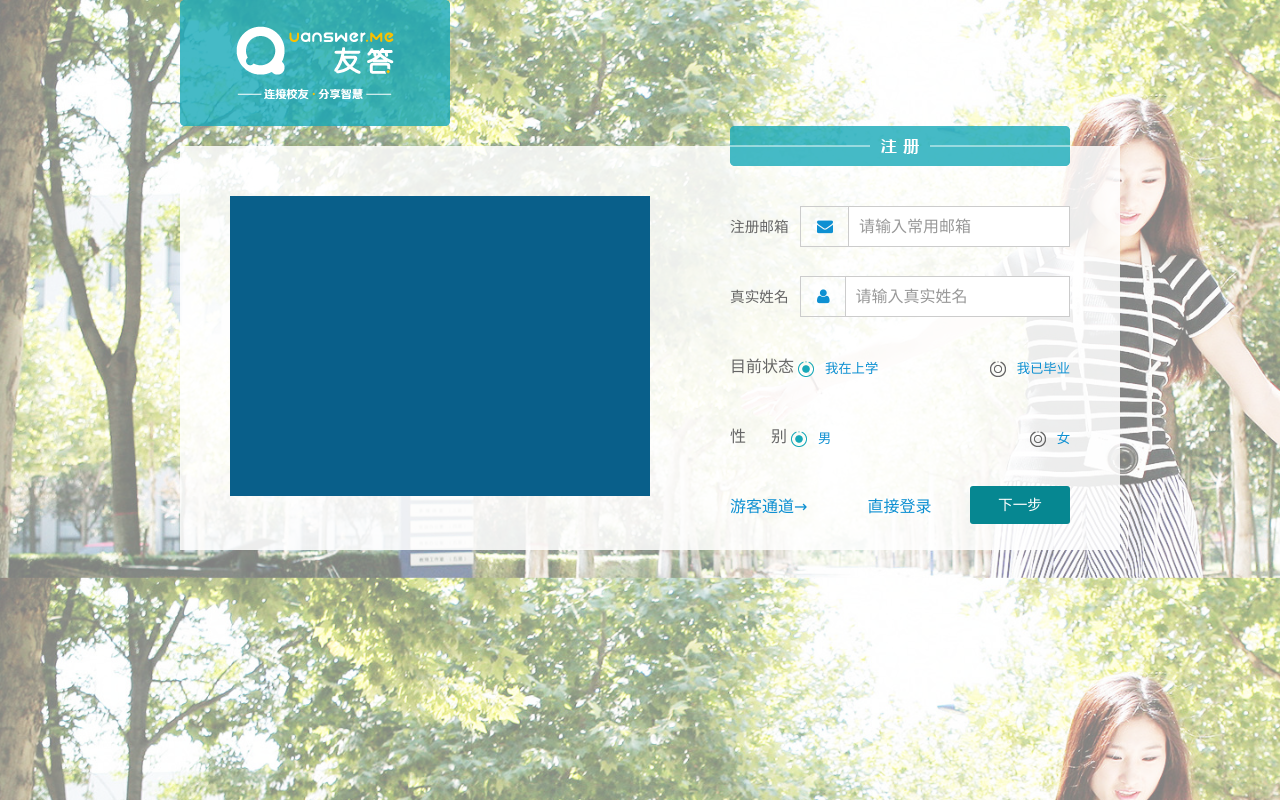
After one commit to Superbeet/Youda_opensource, a Django app: page /register/ in a window 1280 px wide. The commit adds this page. Run offline with Django 3.2, Linux system fonts and the light colour scheme; parts of the project's set-up code (start-up, migrations or seed data) failed here and were passed over.

Commit message:
完成注册界面第一版块(共三个板块)雏形

```diff
--- a/youda/YoudaBE/urls.py
+++ b/youda/YoudaBE/urls.py
@@ -24,6 +24,7 @@
     url(r'questiondetail/question/(\d+)/$',questionAction.showQuestionDetail),#问题详情的问题
     url(r'questiondetail/answer/(\d+)/(\d+)$',questionAction.showAnswersAndComments),#问题详情的问题回复
     url(r'^login/$',systemAction.toLogin),
+    url(r'^register/$',systemAction.toRegister),
     #url(r'^message',messageAction.index),
 )
 #用于测试
--- a/youda/action/systemAction.py
+++ b/youda/action/systemAction.py
@@ -4,3 +4,6 @@
 
 def toLogin(request):
     return render_to_response('login.html')
+
+def toRegister(request):
+    return render_to_response('register.html')
--- a/youda/static/css/index.css
+++ b/youda/static/css/index.css
@@ -1,3 +1,7 @@
+html, body {
+  margin: 0;
+  height: 100%; }
+
 a {
   outline: none; }
 
@@ -18,7 +22,7 @@
 .rec {
   width: 250px;
   height: 95px;
-  background-color: #17A9B8; }
+  background-color: #17a9b8; }
 
 .baseMagTop {
   margin-top: 7.5px; }
@@ -28,11 +32,11 @@
   height: 90px; }
 
 .common_font {
-  color: #17A9B8;
+  color: #17a9b8;
   font-size: 11pt; }
 
 .havier_font {
-  color: #328CBE;
+  color: #328cbe;
   font-size: 11pt; }
 
 .dark_font {
@@ -55,8 +59,11 @@
 .font_small {
   font-size: 10pt; }
 
+.hidden {
+  display: none; }
+
 .border_bottom {
-  border-bottom: 0.25px solid #17A9B8; }
+  border-bottom: 0.25px solid #17a9b8; }
 
 .border_bottom_dark {
   border-bottom: 0.25px solid #666666; }
@@ -73,7 +80,7 @@
 #header_bg {
   height: 90px;
   width: 100%;
-  background-color: #17A9B8; }
+  background-color: #17a9b8; }
 
 #header {
   width: 1140px;
@@ -115,7 +122,7 @@
   border-top-left-radius: 0px;
   border-bottom-left-radius: 0px;
   border: 0;
-  border-left: 0.75px solid #17A9B8; }
+  border-left: 0.75px solid #17a9b8; }
 
 #search .am-btn {
   border: 0; }
@@ -180,7 +187,7 @@
 
 #newPoperText {
   font-size: 12pt;
-  color: #17A9B8;
+  color: #17a9b8;
   padding-left: 64px;
   margin-top: 43px;
   height: 30px; }
@@ -325,7 +332,7 @@
 .people_and_answer {
   width: 200px;
   height: 110px;
-  color: #328CBE;
+  color: #328cbe;
   margin-top: 22px;
   margin-bottom: 22px;
   border-bottom: 0.25px solid #666666; }
@@ -363,7 +370,7 @@
   height: 90px; }
 
 .interest_people_name {
-  background-color: #17A9B8;
+  background-color: #17a9b8;
   color: white;
   text-align: center;
   font-size: 11pt;
@@ -389,5 +396,3 @@
   height: 180px;
   width: 100%;
   background-color: #FAF; }
-
-/*# sourceMappingURL=index.css.map */
--- a/youda/static/css/system.css
+++ b/youda/static/css/system.css
@@ -1,3 +1,7 @@
+html, body {
+  margin: 0;
+  height: 100%; }
+
 a {
   outline: none; }
 
@@ -18,7 +22,7 @@
 .rec {
   width: 250px;
   height: 95px;
-  background-color: #17A9B8; }
+  background-color: #17a9b8; }
 
 .baseMagTop {
   margin-top: 7.5px; }
@@ -28,11 +32,11 @@
   height: 90px; }
 
 .common_font {
-  color: #17A9B8;
+  color: #17a9b8;
   font-size: 11pt; }
 
 .havier_font {
-  color: #328CBE;
+  color: #328cbe;
   font-size: 11pt; }
 
 .dark_font {
@@ -55,8 +59,11 @@
 .font_small {
   font-size: 10pt; }
 
+.hidden {
+  display: none; }
+
 .border_bottom {
-  border-bottom: 0.25px solid #17A9B8; }
+  border-bottom: 0.25px solid #17a9b8; }
 
 .border_bottom_dark {
   border-bottom: 0.25px solid #666666; }
@@ -78,6 +85,15 @@
   background-image: url("/static/image/system_bkg.png");
   background-size: 100%; }
 
+.opacity_bkg {
+  background-color: rgba(255, 255, 255, 0.5);
+  width: 100%;
+  height: 100%; }
+
+.register_bkg {
+  background-image: url("/static/image/system_bkg.png");
+  background-size: 100%; }
+
 .system_logo {
   width: 920px;
   height: 126px;
@@ -85,8 +101,9 @@
   background-repeat: no-repeat; }
 
 .main_area {
-  width: 920px;
-  height: 404px;
+  width: 940px;
+  padding-right: 10px;
+  height: auto;
   background-color: rgba(255, 255, 255, 0.85); }
 
 .image_area {
@@ -106,19 +123,27 @@
   width: 400px;
   background-color: rgba(32, 178, 170, 0.2); }
 
-.common_form_size, .user_form, .password_form, .remember_me_form, .three_part_login_form, .submit_form {
+.register_area {
+  height: 404px;
+  width: 400px; }
+
+.common_form_size, .user_form, .password_form, .remember_me_form, .three_part_login_form, .submit_form, .mail_form, .user_name_form, .current_stage_form, .sex_form {
   width: 400px;
   height: 40px;
   line-height: 40px;
   margin-top: 30px;
   padding-left: 30px;
-  padding-right: 30px; }
+  padding-right: 30px;
+  color: #666666; }
 
 .user_form {
   margin-top: 45px; }
 
 .common_login_field {
   width: 270px; }
+
+.mail_form {
+  margin-top: 60px; }
 
 .goto_register_container {
   margin-left: 60px; }
@@ -150,7 +175,8 @@
   position: relative;
   z-index: 10; }
 
+.register_title {
+  padding-right: 30px; }
+
 .bottom_title {
   width: 920px; }
-
-/*# sourceMappingURL=system.css.map */
--- a/youda/static/sass/common.scss
+++ b/youda/static/sass/common.scss
@@ -5,6 +5,8 @@
 $dark_color:#666666;
 $active_color:#008899;
 $font_ya_hei:"Microsoft Yahei";
+
+html, body{ margin:0; height:100%; }
 a {
 	outline : none;
 }
@@ -69,6 +71,9 @@
 	font-size : 10pt;
 }
 
+.hidden{
+  display: none;
+}
 .border_bottom{
 	border-bottom: 0.25px  solid $base_color;
 }
--- a/youda/static/sass/system.scss
+++ b/youda/static/sass/system.scss
@@ -10,6 +10,17 @@
   background-image: url('/static/image/system_bkg.png');
   background-size: 100%;
 }
+
+
+.opacity_bkg{
+background-color: rgba(255,255,255,0.5);
+  width: 100%;
+  height: 100%;
+}
+.register_bkg{
+  background-image: url('/static/image/system_bkg.png');
+  background-size: 100%;
+}
 .system_logo{
   width: $system_panel_width;
   height: 126px;
@@ -18,8 +29,9 @@
 }
 
 .main_area{
-  width: $system_panel_width;
-  height: 404px;
+  width: $system_panel_width + 20px;
+  padding-right: 10px;
+  height: auto;
   background-color: rgba(255,255,255,0.85);
 
 }
@@ -43,6 +55,12 @@
   width: $login_area_width;
   background-color: rgba(32,178,170,0.2);
 }
+
+.register_area{
+height : 404px;
+  width: $login_area_width;
+
+}
 .common_form_size{
      width: $login_area_width;
   height: 40px;
@@ -50,6 +68,7 @@
   margin-top: 30px;
   padding-left: 30px;
   padding-right: 30px;
+  color: $dark_color;
 }
 
 .user_form{
@@ -75,6 +94,24 @@
 .submit_form{
    @extend .common_form_size;
 }
+
+.mail_form{
+   @extend .common_form_size;
+  margin-top: 60px;
+}
+
+.user_name_form{
+  @extend .common_form_size;
+}
+
+.current_stage_form{
+    @extend .common_form_size;
+}
+
+.sex_form{
+ @extend .common_form_size;
+}
+
 .goto_register_container{
   margin-left: 60px;
 }
@@ -106,6 +143,9 @@
     position: relative;
     z-index: 10;
 }
+.register_title{
+  padding-right: 30px;
+}
 .bottom_title{
     width: $system_panel_width;
 }
--- /dev/null
+++ b/youda/templates/register.html
@@ -0,0 +1,139 @@
+
+<!doctype html>
+<html>
+<head>
+<meta charset="utf-8">
+<title>友答网</title>
+
+<!-- amazeui import -->
+<link rel="stylesheet" href="/static/css/amazeui.min.css" />
+<link rel="stylesheet" href="/static/css/amaze.min.css" />
+
+<link rel="canonical" href="http://www.uanswer.me" />
+<script src="/static/js/jquery.min.js"></script>
+
+<script src="/static/js/amazeui.min.js"></script>
+<script src="/static/js/template-native.js"></script>
+
+<link href="/static/css/index.css" rel="stylesheet" />
+    <link href="/static/css/system.css" rel="stylesheet" />
+</head>
+<body   class="login_bkg">
+
+<div class="opacity_bkg">
+
+<div class="system_container">
+<div class="system_logo fl">
+
+</div>
+        <div class="top_title fl register_title">
+        <img src="/static/image/system/register_title.png" class="fr" />
+        </div>
+<div class="main_area fl">
+    <div class="image_area fl">
+       <div class="image">
+           </div>
+    </div>
+    <div class="register_area fl">
+
+
+        <div class="mail_form dark_font">
+        <span>注册邮箱</span>
+
+            <div  class="fr am-input-group common_login_field">
+      <span class="am-input-group-btn">
+        <button class="am-btn am-btn-link" type="button">
+        	<span class="am-icon-envelope"></span>
+        </button>
+      </span>
+		<input type="text" class="am-form-field " placeholder="请输入常用邮箱">
+
+		</div>
+        </div>
+
+
+
+        <div class="user_name_form dark_font">
+        <span>真实姓名</span>
+
+            <div  class="fr am-input-group common_login_field">
+      <span class="am-input-group-btn">
+        <button class="am-btn am-btn-link" type="button">
+        	<span class="am-icon-user"></span>
+        </button>
+      </span>
+		<input type="text" class="am-form-field " placeholder="请输入真实姓名">
+
+		</div>
+        </div>
+
+
+
+
+        <div class="current_stage_form">
+            <span class="fl">目前状态</span>
+            <a href="#" class="fl ">
+<div class="common_selecter" id="">
+<div class="fl">
+	<img src="/static/image/index/radio_selected.png" />&nbsp;&nbsp;我在上学
+</div>
+</div>
+</a>
+
+                       <a href="#" class="fr ">
+<div class="common_selecter" id="">
+<div class="fl">
+	<img src="/static/image/index/radio_unselect.png" />&nbsp;&nbsp;我已毕业
+</div>
+</div>
+</a>
+
+        </div>
+
+        <div class="sex_form">
+            <span class="fl">性&nbsp;&nbsp;&nbsp;&nbsp;&nbsp;&nbsp;别</span>
+            <a href="#" class="fl ">
+<div class="common_selecter" id="">
+<div class="fl">
+	<img src="/static/image/index/radio_selected.png" />&nbsp;&nbsp;男
+</div>
+</div>
+</a>
+
+                       <a href="#" class="fr ">
+<div class="common_selecter" id="">
+<div class="fl">
+	<img src="/static/image/index/radio_unselect.png" />&nbsp;&nbsp;女
+</div>
+</div>
+</a>
+
+        </div>
+
+
+
+        <div class="submit_form">
+
+            <div class="vistor_href_container fl"><a href="#">游客通道→</a></div>
+             <div class="goto_register_container fl"><a href="#">直接登录</a></div>
+            <button class="am-btn primary_btn fr">下一步</button>
+        </div>
+
+
+    </div>
+    </div>
+
+
+
+
+
+
+
+    <div class="main_area fl hidden">
+哈哈哈啊我就是第二版你来打我吖
+
+    </div>
+</div>
+</div>
+</body>
+</html>
```
Also changed, not shown: youda/static/css/answer_detail.css (+14 -9 lines), youda/static/css/common.css (+11 -6 lines), youda/static/css/topic.css (+11 -6 lines), youda/static/css/wigets.css (+11 -6 lines), youda/static/image/system/register_title.png (added), youda/static/image/system/白色蒙版-02注册成功.png (deleted).
